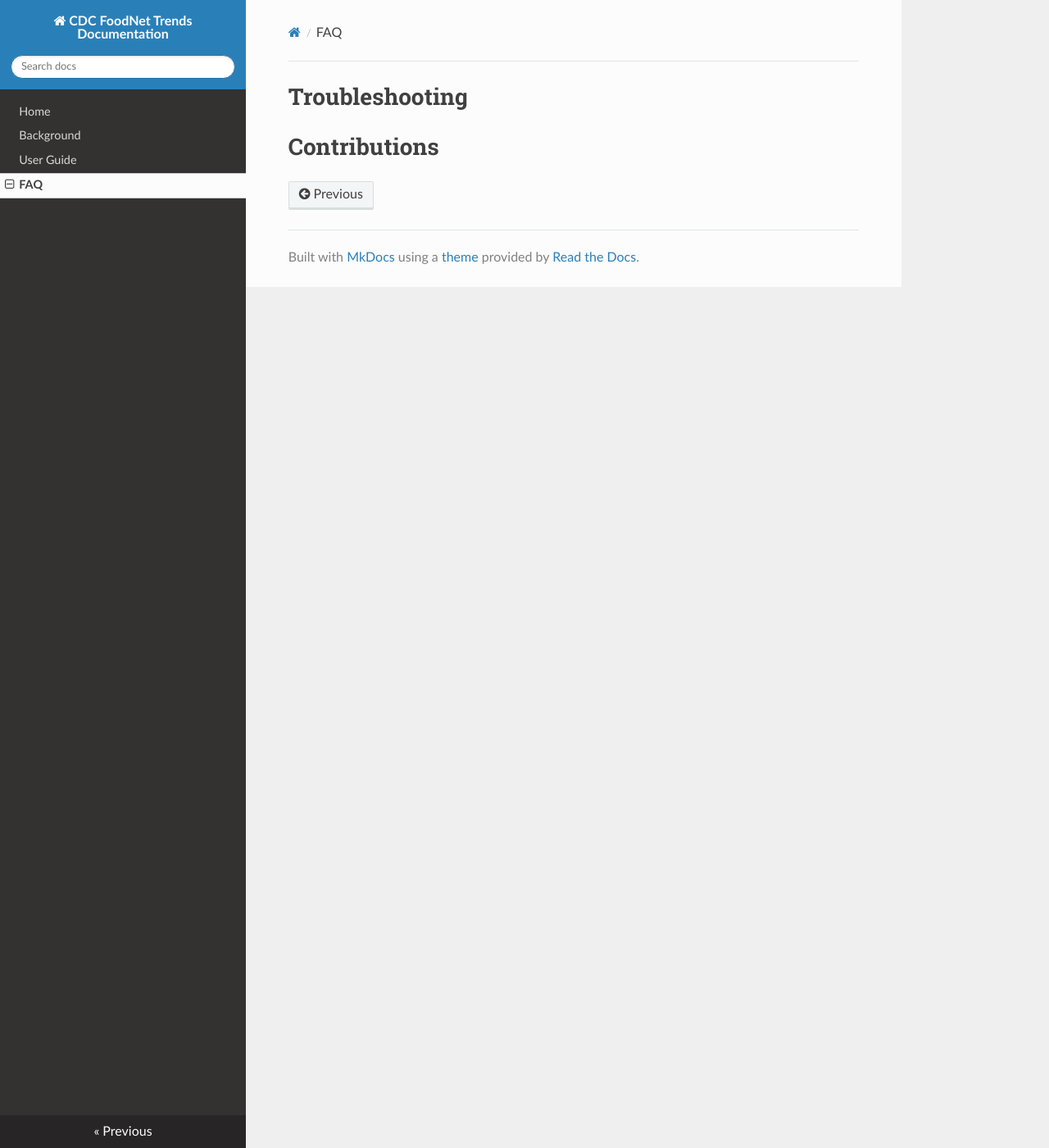
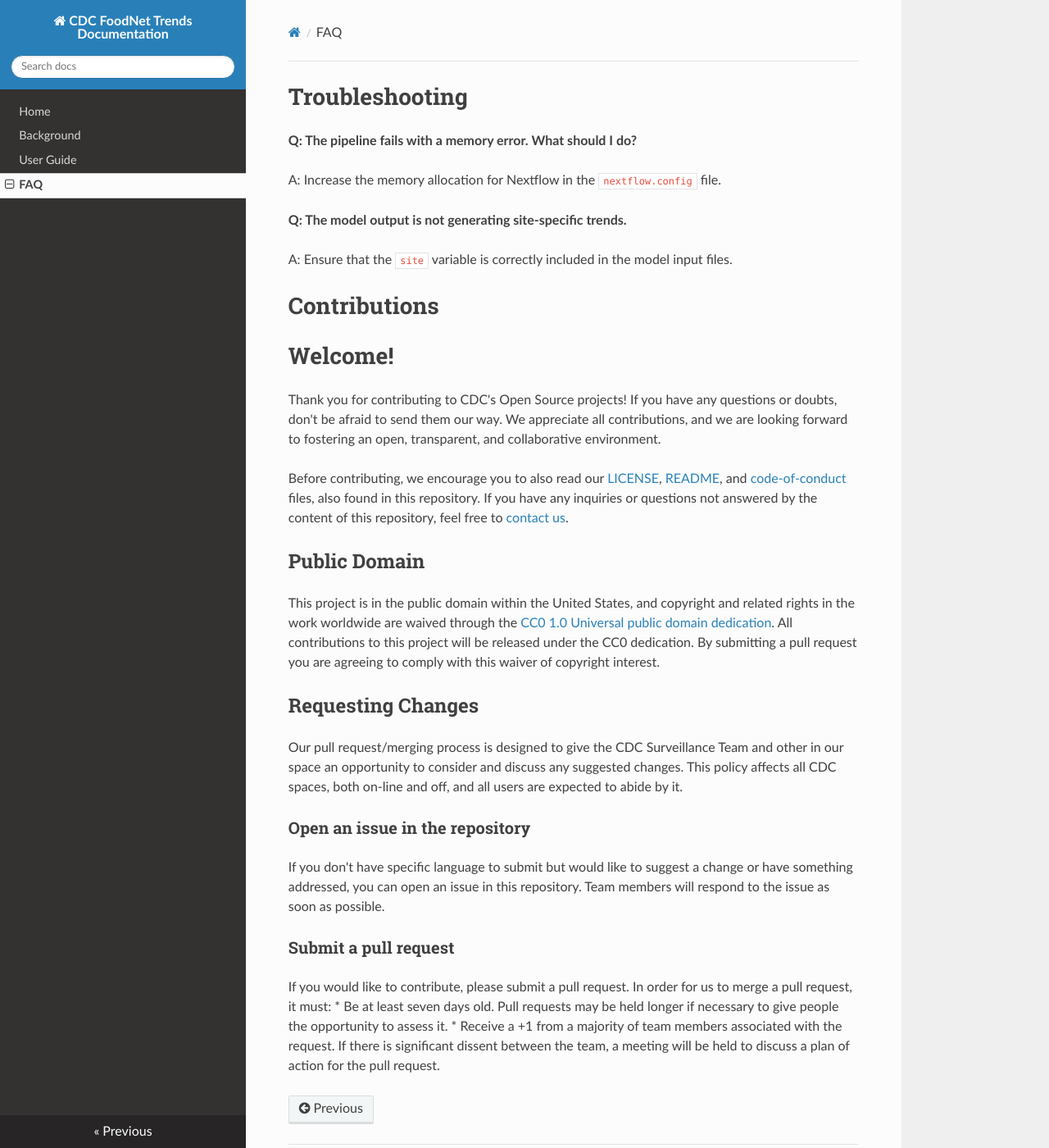
Before and after one commit to CDCgov/FoodNetTrends, an MkDocs documentation site: the page built from docs/faq.md, in a window 1280 px wide and 1400 px high. Shown: the whole window at 82% size. Built offline with MkDocs 1.6.1, drawn with Linux system fonts in a browser that asks for light colours; nearby versions of some CDN libraries.

Commit message:
Update faq.md

```diff
--- a/docs/faq.md
+++ b/docs/faq.md
@@ -1,2 +1,49 @@
 # Troubleshooting
+**Q: The pipeline fails with a memory error. What should I do?**
+
+A: Increase the memory allocation for Nextflow in the `nextflow.config` file.
+
+**Q: The model output is not generating site-specific trends.**
+
+A: Ensure that the `site` variable is correctly included in the model input files.
+
 # Contributions
+
+# Welcome!
+Thank you for contributing to CDC's Open Source projects! If you have any
+questions or doubts, don't be afraid to send them our way. We appreciate all
+contributions, and we are looking forward to fostering an open, transparent, and
+collaborative environment.
+
+Before contributing, we encourage you to also read our [LICENSE](LICENSE),
+[README](README.md), and
+[code-of-conduct](code-of-conduct.md)
+files, also found in this repository. If you have any inquiries or questions not
+answered by the content of this repository, feel free to [contact us](mailto:surveillanceplatform@cdc.gov).
+
+## Public Domain
+This project is in the public domain within the United States, and copyright and
+related rights in the work worldwide are waived through the [CC0 1.0 Universal public domain dedication](https://creativecommons.org/publicdomain/zero/1.0/).
+All contributions to this project will be released under the CC0 dedication. By
+submitting a pull request you are agreeing to comply with this waiver of
+copyright interest.
+
+## Requesting Changes
+Our pull request/merging process is designed to give the CDC Surveillance Team
+and other in our space an opportunity to consider and discuss any suggested
+changes. This policy affects all CDC spaces, both on-line and off, and all users
+are expected to abide by it.
+
+### Open an issue in the repository
+If you don't have specific language to submit but would like to suggest a change
+or have something addressed, you can open an issue in this repository. Team
+members will respond to the issue as soon as possible.
+
+### Submit a pull request
+If you would like to contribute, please submit a pull request. In order for us
+to merge a pull request, it must:
+   * Be at least seven days old. Pull requests may be held longer if necessary
+     to give people the opportunity to assess it.
+   * Receive a +1 from a majority of team members associated with the request.
+     If there is significant dissent between the team, a meeting will be held to
+     discuss a plan of action for the pull request.
```
